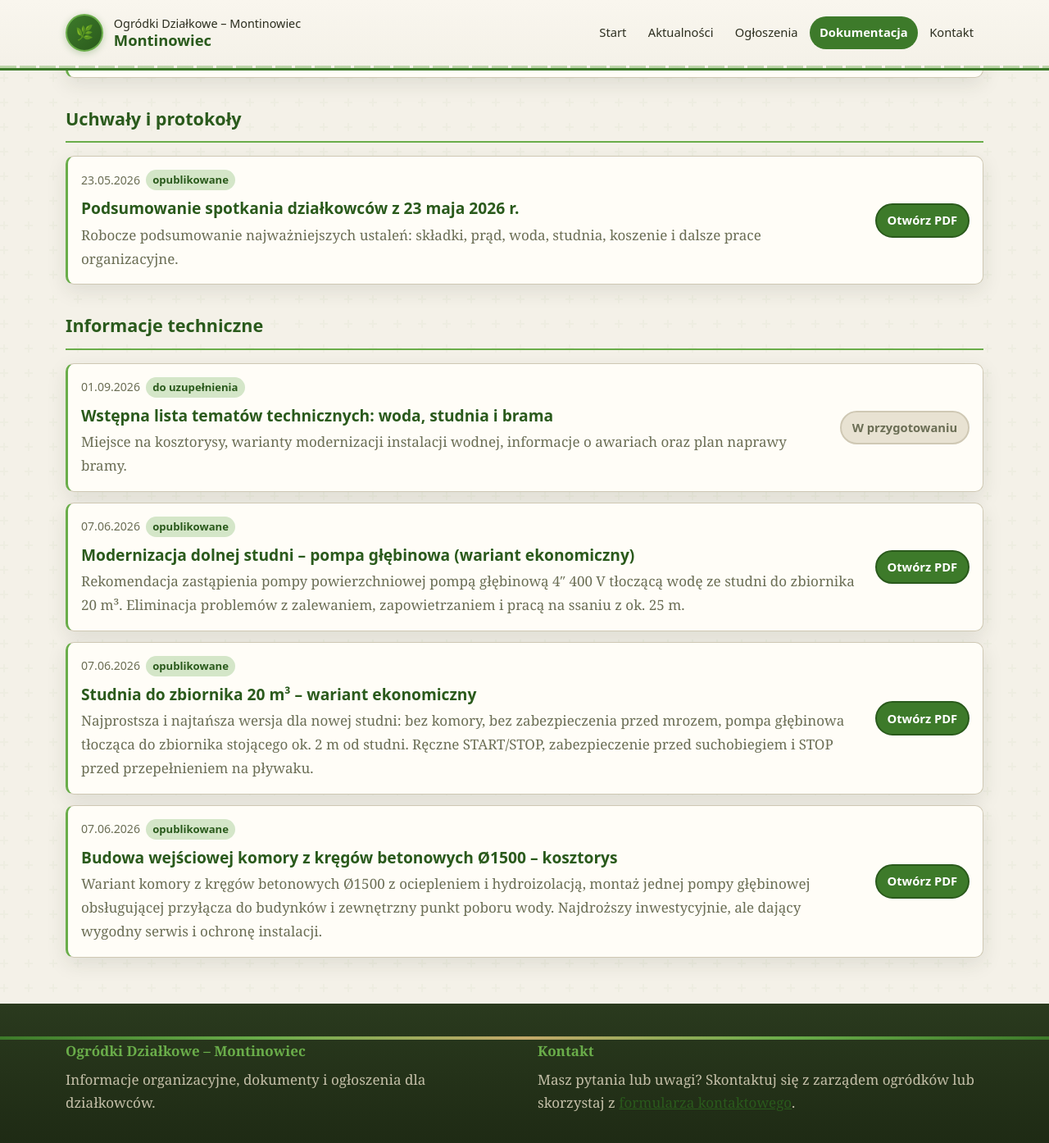
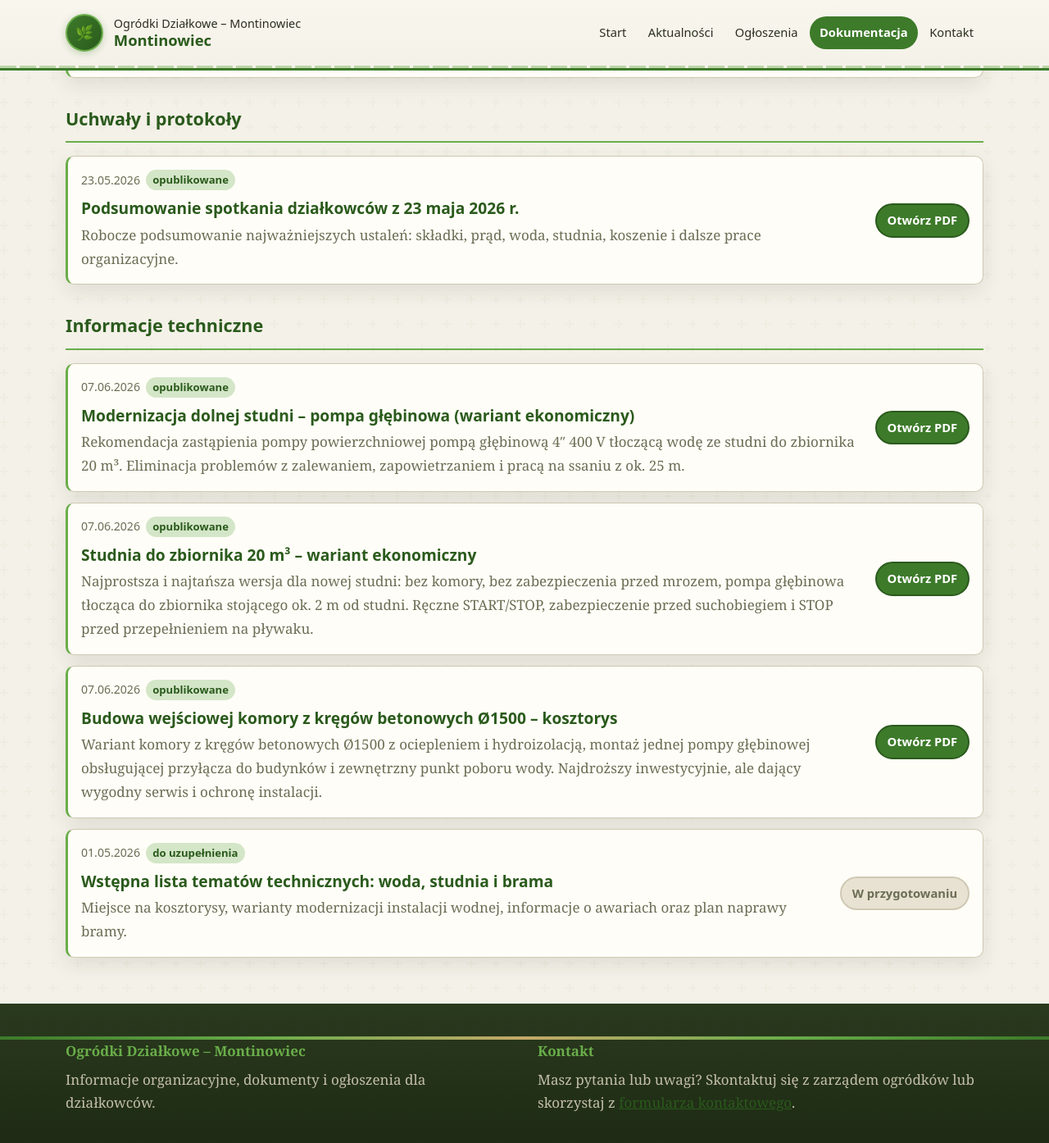
Before and after one commit to brxie/montin-page, a Jekyll site: the page built from dokumentacja.md, in a window 1280 px wide and 1400 px high, scrolled down 1298 px. Shown: the top 1394 px of the window at 82% size. Built offline with Jekyll 4.4.1, drawn with Linux system fonts in a browser that asks for light colours.

Commit message:
fix: correct document sort order — bad future date on placeholder entry

```diff
--- a/_data/documents.yml
+++ b/_data/documents.yml
@@ -62,6 +62,6 @@
 
 - title: "Wstępna lista tematów technicznych: woda, studnia i brama"
   category: "Informacje techniczne"
-  date: 2026-09-01
+  date: 2026-05-01
   status: "do uzupełnienia"
   description: "Miejsce na kosztorysy, warianty modernizacji instalacji wodnej, informacje o awariach oraz plan naprawy bramy."
```
